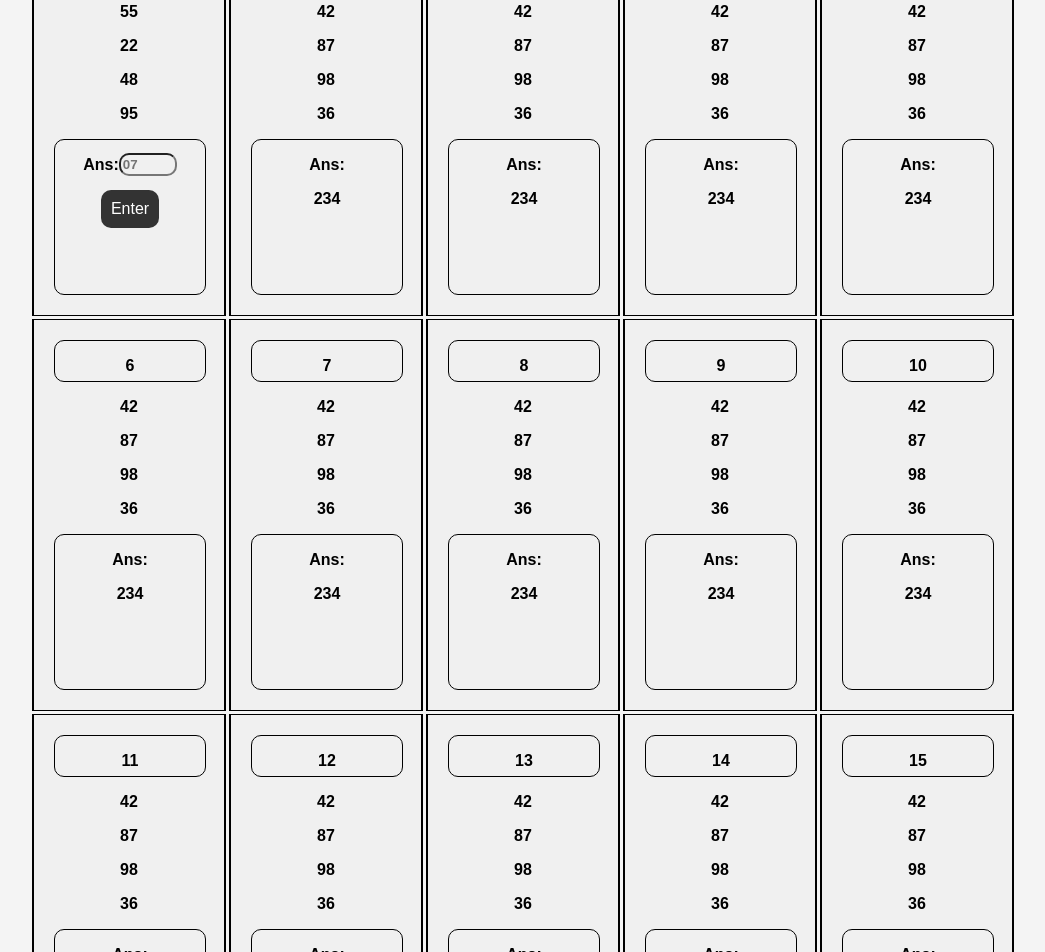
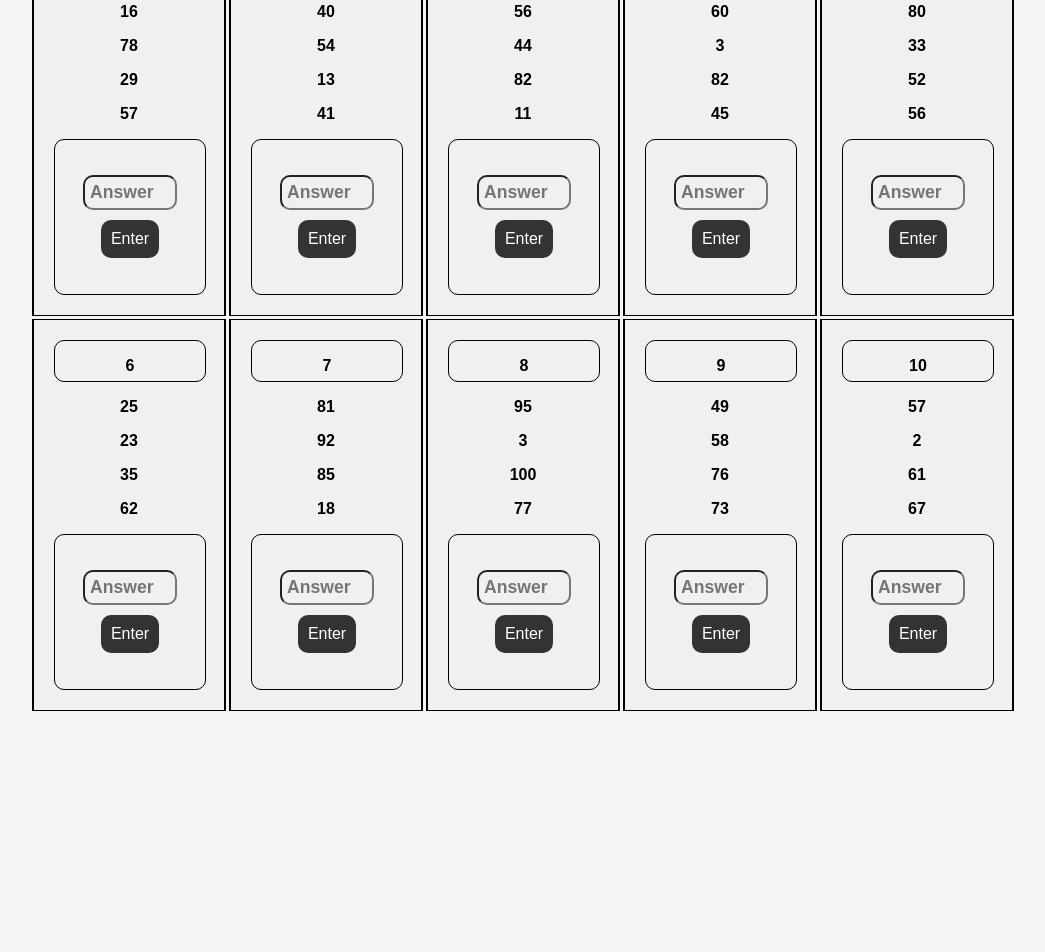
Before and after one commit to buteryy/abacus, a React (Vite) app: page /abacus-practice/1 in a window 1280 px wide. Shown: the part 220-1172 px from the top of the page, without its empty margins (117-1162 px from the left). After the commit the page ends 951 px from the top, so only its background shows below. Built offline with nearby package versions, Linux system fonts and the light colour scheme; a web font is replaced by a local one.

Commit message:
add dynamic levels

```diff
--- a/src/index.css
+++ b/src/index.css
@@ -83,7 +83,6 @@ body {
   text-align: center;
   font-size: 16px;
   font-weight: bold;
-  cursor: pointer;
 }
 .abacus-practice-container .box {
   width: 150px;
@@ -153,6 +152,7 @@ body {
   font-size: 1rem;
   border: none;
   transition: all 300ms;
+  cursor: pointer;
 
   &:hover {
     background-color: #555;
@@ -161,4 +161,9 @@ body {
   &:active {
     background-color: black;
   }
+  &:disabled {
+    background-color: #ccc;
+    color: black;
+    cursor: not-allowed;
+  }
 }
--- a/src/pages/AbacusQuiz.jsx
+++ b/src/pages/AbacusQuiz.jsx
@@ -3,281 +3,113 @@ import { useParams } from "react-router"
 
 export default function AbacusQuiz() {
   const { id } = useParams()
-  const [userSolution, setUserSolution] = useState(null)
-  const [randomNums, setRandomNums] = useState({
-    num1: getRandomNumber(),
-    num2: getRandomNumber(),
-    num3: getRandomNumber(),
-    num4: getRandomNumber(),
-  })
+  const [levels, setLevels] = useState(generateLevels(10)) // Dynamically generate levels
 
   function getRandomNumber() {
     return Math.floor(Math.random() * 100) + 1
   }
 
-  function checkSolution() {
-    const { num1, num2, num3, num4 } = randomNums
-    const correctAns = num1 + num2 + num3 + num4
-    if (correctAns == userSolution) {
+  function generateLevels(totalLevels) {
+    const levelsArray = []
+    for (let i = 1; i <= totalLevels; i++) {
+      const nums = Array(4)
+        .fill(null)
+        .map(() => getRandomNumber())
+      levelsArray.push({
+        level: i,
+        numbers: nums,
+        correctAns: nums.reduce((sum, num) => sum + num, 0),
+        userSolution: "", // Independent user input for each level
+        isCorrect: false, // Tracks if the answer is correct
+      })
+    }
+    return levelsArray
+  }
+
+  function handleInputChange(levelIndex, value) {
+    setLevels((prevLevels) =>
+      prevLevels.map((level, index) =>
+        index === levelIndex ? { ...level, userSolution: value } : level
+      )
+    )
+  }
+
+  function checkSolution(levelIndex) {
+    setLevels((prevLevels) =>
+      prevLevels.map((level, index) => {
+        if (index === levelIndex) {
+          const isCorrect =
+            parseInt(level.userSolution, 10) === level.correctAns
+          if (isCorrect) {
             alert("Good Job, that was correct!")
           } else {
             alert("Try again, it was close!")
           }
+          return { ...level, isCorrect }
+        }
+        return level
+      })
+    )
   }
 
   return (
     <>
       <h1 className="main-heading">Level {id} Mental Practice</h1>
-
       <div className="box-container">
-        <div className="box">
+        {levels.map((level, index) => (
+          <div className="box" key={level.level}>
             <div className="boxsm">
-            <p>1</p>
+              <p>{level.level}</p>
             </div>
             <div>
-            <p>{randomNums.num1}</p>
-            <p>{randomNums.num2}</p>
-            <p>{randomNums.num3}</p>
-            <p>{randomNums.num4}</p>
+              {level.numbers.map((num, idx) => (
+                <p key={idx}>{num}</p>
+              ))}
             </div>
-          <div className="boxsm answer-section">
+            <div
+              className="boxsm answer-section"
+              style={{
+                backgroundColor: level.isCorrect ? "lightgreen" : "",
+                display: "flex",
+                justifyContent: "center",
+                alignItems: "center",
+                flexDirection: "column",
+                gap: "10px",
+              }}
+            >
               <div
                 style={{
                   display: "flex",
                   justifyContent: "center",
                   alignItems: "center",
+                  flexDirection: "column",
                 }}
               >
-              <p>Ans:</p>
                 <input
                   style={{
-                  width: "50px",
+                    width: "80px",
                     fontWeight: "bold",
+                    fontSize: "1.1rem",
                     backgroundColor: "transparent",
                     borderRadius: "10px",
-                  padding: "2px",
+                    padding: "5px",
                   }}
-                onChange={(e) => setUserSolution(e.target.value)}
+                  value={level.userSolution}
+                  onChange={(e) => handleInputChange(index, e.target.value)}
                   type="number"
-                placeholder="07"
+                  placeholder="Answer"
+                  disabled={level.isCorrect} // Disable input if correct
                 />
               </div>
-            <button onClick={checkSolution}>Enter</button>
+              <button
+                onClick={() => checkSolution(index)}
+                disabled={level.isCorrect} // Disable button if correct
+              >
+                Enter
+              </button>
             </div>
           </div>
-        <div className="box">
-          <div className="boxsm">
-            <p>2</p>
-          </div>
-          <div>
-            <p>42</p>
-            <p>87</p>
-            <p>98</p>
-            <p>36</p>
-          </div>
-          <div className="boxsm answer-section">
-            <p>Ans:</p>
-            <p>234</p>
-          </div>
-        </div>
-        <div className="box">
-          <div className="boxsm">
-            <p>3</p>
-          </div>
-          <div>
-            <p>42</p>
-            <p>87</p>
-            <p>98</p>
-            <p>36</p>
-          </div>
-          <div className="boxsm answer-section">
-            <p>Ans:</p>
-            <p>234</p>
-          </div>
-        </div>
-        <div className="box">
-          <div className="boxsm">
-            <p>4</p>
-          </div>
-          <div>
-            <p>42</p>
-            <p>87</p>
-            <p>98</p>
-            <p>36</p>
-          </div>
-          <div className="boxsm answer-section">
-            <p>Ans:</p>
-            <p>234</p>
-          </div>
-        </div>
-        <div className="box">
-          <div className="boxsm">
-            <p>5</p>
-          </div>
-          <div>
-            <p>42</p>
-            <p>87</p>
-            <p>98</p>
-            <p>36</p>
-          </div>
-          <div className="boxsm answer-section">
-            <p>Ans:</p>
-            <p>234</p>
-          </div>
-        </div>
-        <div className="box">
-          <div className="boxsm">
-            <p>6</p>
-          </div>
-          <div>
-            <p>42</p>
-            <p>87</p>
-            <p>98</p>
-            <p>36</p>
-          </div>
-          <div className="boxsm answer-section">
-            <p>Ans:</p>
-            <p>234</p>
-          </div>
-        </div>
-        <div className="box">
-          <div className="boxsm">
-            <p>7</p>
-          </div>
-          <div>
-            <p>42</p>
-            <p>87</p>
-            <p>98</p>
-            <p>36</p>
-          </div>
-          <div className="boxsm answer-section">
-            <p>Ans:</p>
-            <p>234</p>
-          </div>
-        </div>
-        <div className="box">
-          <div className="boxsm">
-            <p>8</p>
-          </div>
-          <div>
-            <p>42</p>
-            <p>87</p>
-            <p>98</p>
-            <p>36</p>
-          </div>
-          <div className="boxsm answer-section">
-            <p>Ans:</p>
-            <p>234</p>
-          </div>
-        </div>
-        <div className="box">
-          <div className="boxsm">
-            <p>9</p>
-          </div>
-          <div>
-            <p>42</p>
-            <p>87</p>
-            <p>98</p>
-            <p>36</p>
-          </div>
-          <div className="boxsm answer-section">
-            <p>Ans:</p>
-            <p>234</p>
-          </div>
-        </div>
-        <div className="box">
-          <div className="boxsm">
-            <p>10</p>
-          </div>
-          <div>
-            <p>42</p>
-            <p>87</p>
-            <p>98</p>
-            <p>36</p>
-          </div>
-          <div className="boxsm answer-section">
-            <p>Ans:</p>
-            <p>234</p>
-          </div>
-        </div>
-        <div className="box">
-          <div className="boxsm">
-            <p>11</p>
-          </div>
-          <div>
-            <p>42</p>
-            <p>87</p>
-            <p>98</p>
-            <p>36</p>
-          </div>
-          <div className="boxsm answer-section">
-            <p>Ans:</p>
-            <p>234</p>
-          </div>
-        </div>
-
-        <div className="box">
-          <div className="boxsm">
-            <p>12</p>
-          </div>
-          <div>
-            <p>42</p>
-            <p>87</p>
-            <p>98</p>
-            <p>36</p>
-          </div>
-          <div className="boxsm answer-section">
-            <p>Ans:</p>
-            <p>234</p>
-          </div>
-        </div>
-
-        <div className="box">
-          <div className="boxsm">
-            <p>13</p>
-          </div>
-          <div>
-            <p>42</p>
-            <p>87</p>
-            <p>98</p>
-            <p>36</p>
-          </div>
-          <div className="boxsm answer-section">
-            <p>Ans:</p>
-            <p>234</p>
-          </div>
-        </div>
-
-        <div className="box">
-          <div className="boxsm">
-            <p>14</p>
-          </div>
-          <div>
-            <p>42</p>
-            <p>87</p>
-            <p>98</p>
-            <p>36</p>
-          </div>
-          <div className="boxsm answer-section">
-            <p>Ans:</p>
-            <p>234</p>
-          </div>
-        </div>
-        <div className="box">
-          <div className="boxsm">
-            <p>15</p>
-          </div>
-          <div>
-            <p>42</p>
-            <p>87</p>
-            <p>98</p>
-            <p>36</p>
-          </div>
-          <div className="boxsm answer-section">
-            <p>Ans:</p>
-            <p>234</p>
-          </div>
-        </div>
+        ))}
       </div>
     </>
   )
```
Lines whose indentation alone changed are shown as unchanged.
